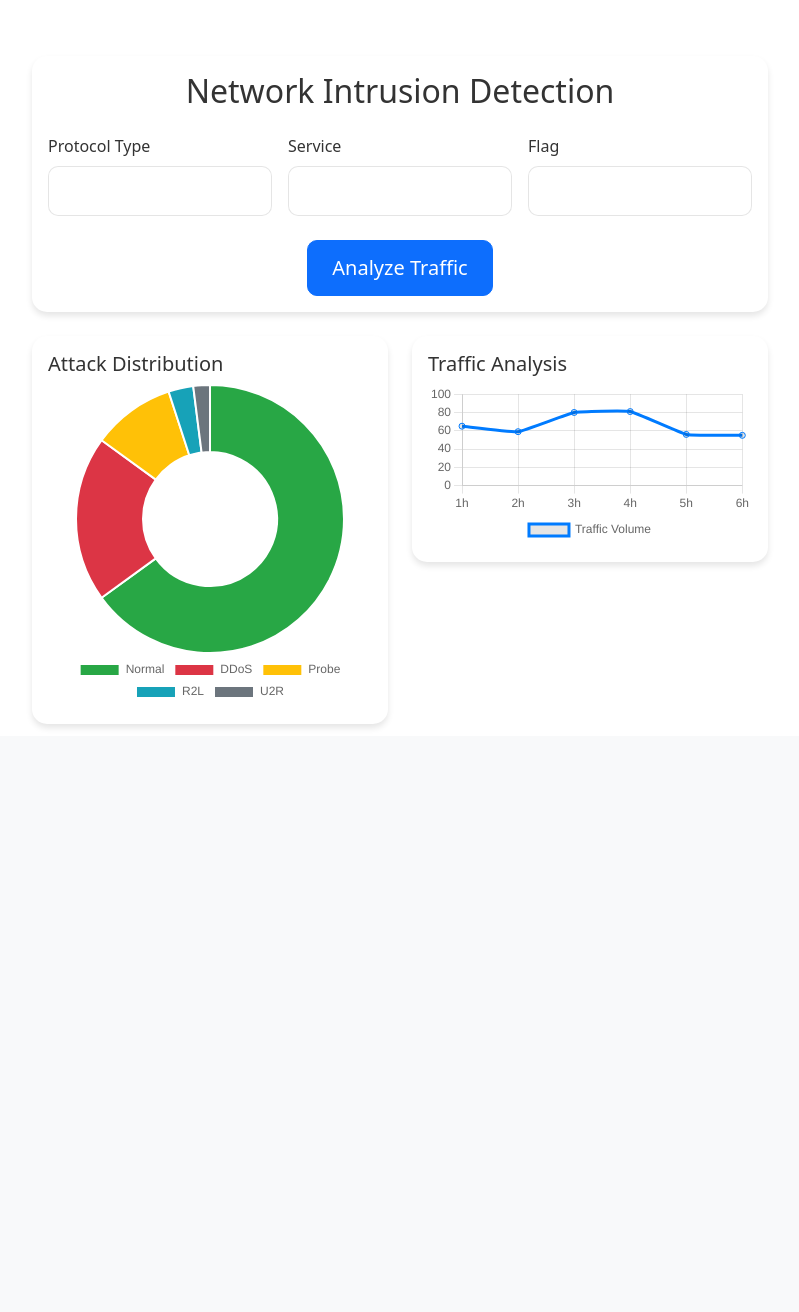
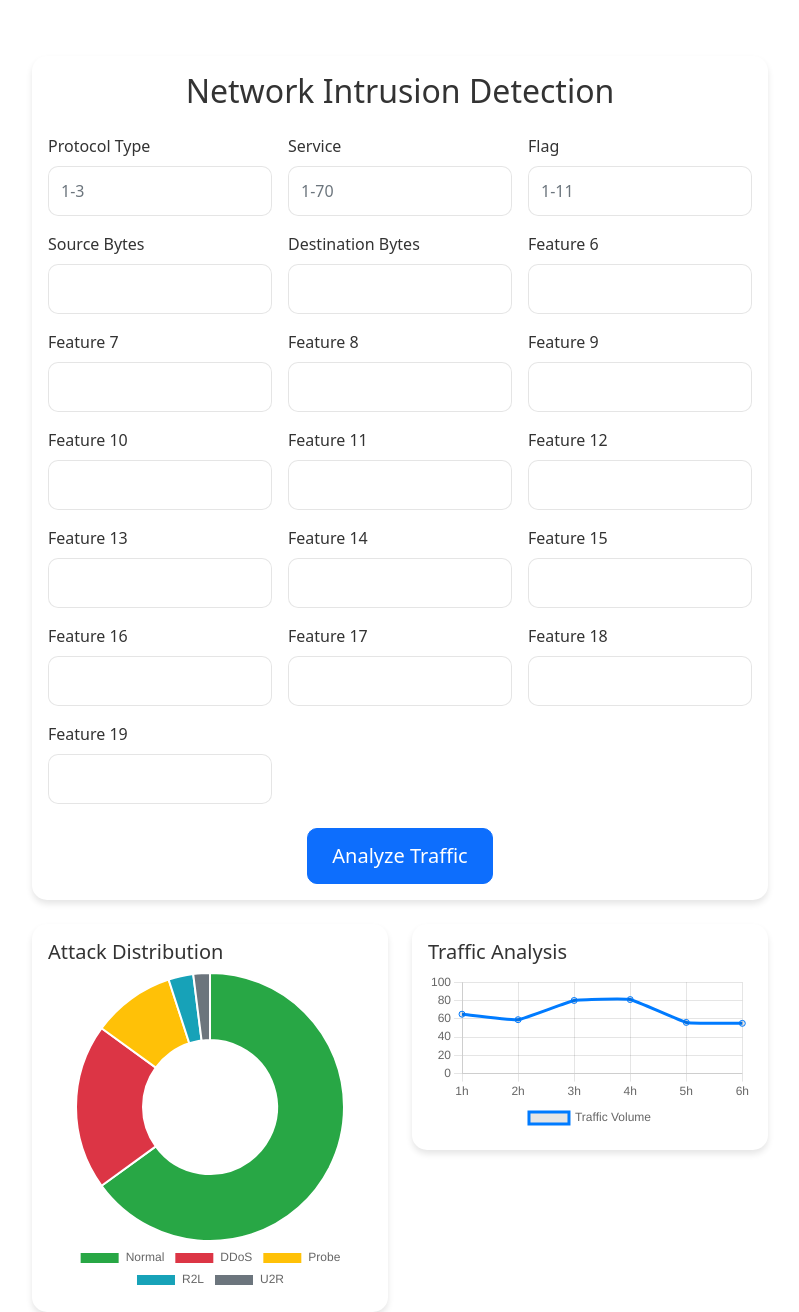
Before and after one commit to akalekurthi/Network-Security-Predictor, a Flask app: page / in a window 1280 px wide. Shown: the part 64-1376 px from the top of the page, without its empty margins (240-1039 px from the left). Before the commit the page ends 790 px from the top, so only its background shows below. Run offline with Flask 3, Linux system fonts and the light colour scheme; some libraries are stand-ins or nearby versions.

Commit message:
Implement input form and prediction functionality based on provided training data; includes model training and saving.
Replit-Commit-Author: Agent
Replit-Commit-Session-Id: b6ca09cc-10d0-4da1-8395-6f476624b267
Replit-Commit-Screenshot-Url: https://storage.googleapis.com/screenshot-production-us-central1/8d2c3474-4e48-4c32-b172-f0448bbfe0b3/63b99616-fa94-482c-bb0a-69cb41f324ac.jpg

```diff
--- a/templates/index.html
+++ b/templates/index.html
@@ -12,21 +12,40 @@
                         <!-- Input fields based on the model features -->
                         <div class="col-md-4">
                             <label class="form-label">Protocol Type</label>
-                            <input type="number" class="form-control" name="protocol_type" required>
+                            <input type="number" class="form-control" name="input_1" required
+                                   placeholder="1-3" min="1" max="3">
                         </div>
 
                         <div class="col-md-4">
                             <label class="form-label">Service</label>
-                            <input type="number" class="form-control" name="service" required>
+                            <input type="number" class="form-control" name="input_2" required
+                                   placeholder="1-70" min="1" max="70">
                         </div>
 
                         <div class="col-md-4">
                             <label class="form-label">Flag</label>
-                            <input type="number" class="form-control" name="flag" required>
+                            <input type="number" class="form-control" name="input_3" required
+                                   placeholder="1-11" min="1" max="11">
                         </div>
 
-                        <!-- Add remaining input fields -->
-                        <!-- Using sample.txt format as reference -->
+                        <div class="col-md-4">
+                            <label class="form-label">Source Bytes</label>
+                            <input type="number" class="form-control" name="input_4" required min="0">
+                        </div>
+
+                        <div class="col-md-4">
+                            <label class="form-label">Destination Bytes</label>
+                            <input type="number" class="form-control" name="input_5" required min="0">
+                        </div>
+
+                        <!-- Remaining input fields -->
+                        {% for i in range(6, 20) %}
+                        <div class="col-md-4">
+                            <label class="form-label">Feature {{ i }}</label>
+                            <input type="number" class="form-control" name="input_{{ i }}" required
+                                   step="0.01" min="0">
+                        </div>
+                        {% endfor %}
 
                         <div class="col-12 text-center mt-4">
                             <button type="submit" class="btn btn-primary btn-lg" id="analyze-btn">
```
Also changed, not shown: app.py (+6 -2 lines), train_model.py (added, +45 -0 lines), utils.py (+4 -4 lines), 1 other file.
